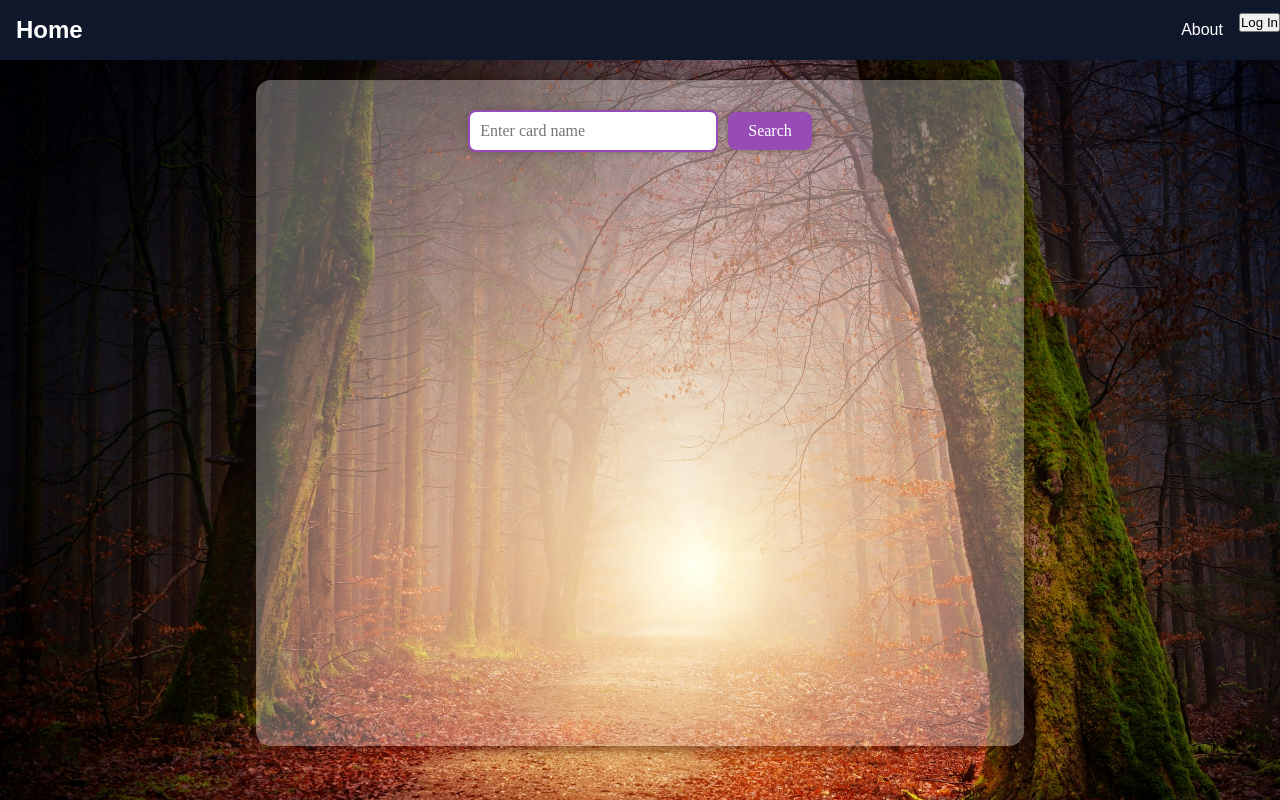
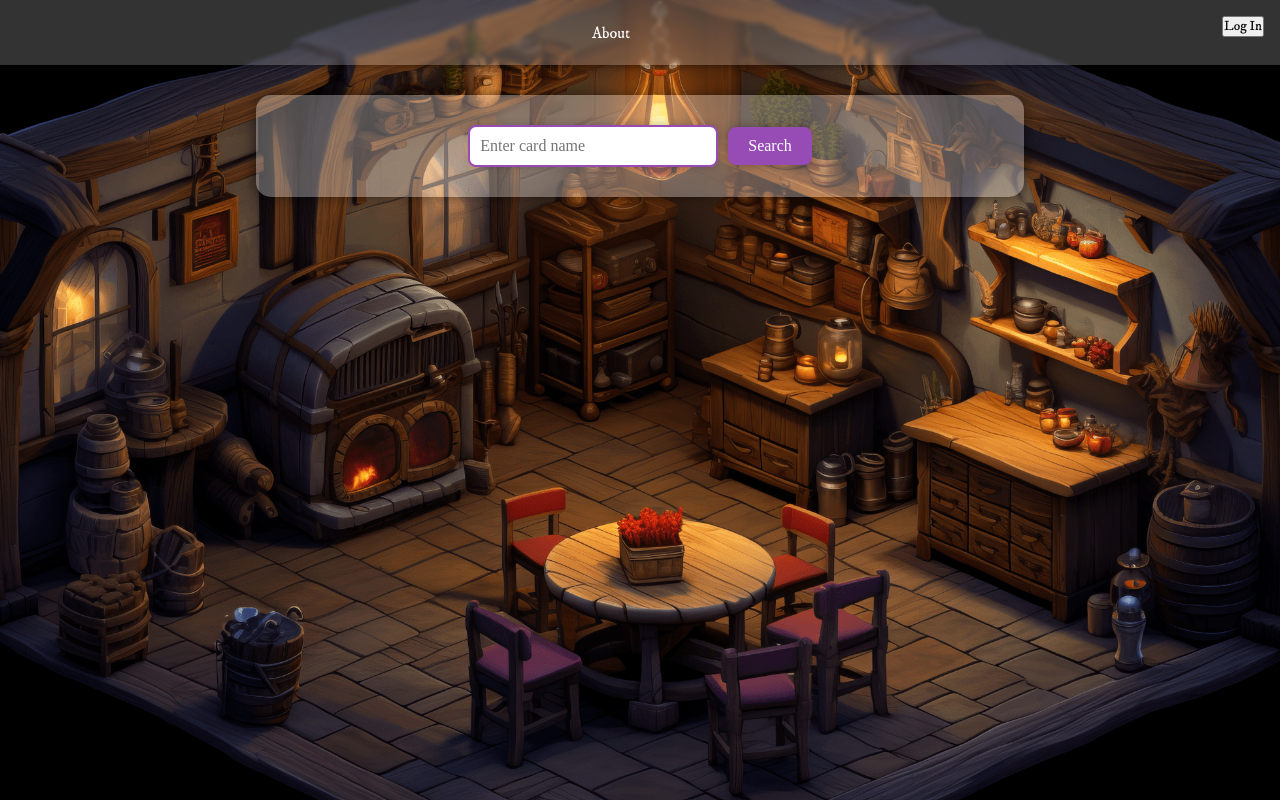
Before and after one commit to fsalviati/MTG-Deck-Builder, a React (Vite) app in the folder client/: page / in a window 1280 px wide. Built offline with nearby package versions, Linux system fonts and the light colour scheme.

Commit message:
Background image changed | Navbar improvement on mobile

```diff
--- a/client/index.html
+++ b/client/index.html
@@ -4,6 +4,14 @@
     <meta charset="UTF-8" />
     <link rel="icon" type="image/svg+xml" href="/vite.svg" />
     <meta name="viewport" content="width=device-width, initial-scale=1.0" />
+
+    <link rel="preconnect" href="https://fonts.googleapis.com" />
+    <link rel="preconnect" href="https://fonts.gstatic.com" crossorigin />
+    <link
+      href="https://fonts.googleapis.com/css2?family=IM+Fell+DW+Pica:ital@0;1&display=swap"
+      rel="stylesheet"
+    />
+
     <title>MTG DECK BUILDER</title>
   </head>
   <body>
--- a/client/src/App.css
+++ b/client/src/App.css
@@ -1,5 +1,4 @@
 .app {
   height: 100%;
   width: 100%;
-  background-color: rgb(224, 225, 231);
 }
--- a/client/src/components/Navbar.tsx
+++ b/client/src/components/Navbar.tsx
@@ -1,4 +1,4 @@
-import { NavLink, Link } from "react-router-dom";
+import { NavLink } from "react-router-dom";
 import { useState } from "react";
 import { useAuth0 } from "@auth0/auth0-react";
 import "../styles/navbar.css";
@@ -9,45 +9,66 @@ const Navbar = () => {
 
   return (
     <nav>
-      <Link to="/" className="title">
-        Home
-      </Link>
       <div className="menu-mobile" onClick={() => setMenuOpen(!menuOpen)}>
         <span></span>
         <span></span>
         <span></span>
         <span></span>
       </div>
+      <div className="nav-links">
         <ul className={menuOpen ? "open" : ""}>
+          <div className="nav-menu-items">
             {isAuthenticated && (
               <>
                 <li>
-              <NavLink to="/deck-builder">Deck Builder</NavLink>
+                  <NavLink to="/" className="navItems">
+                    Home
+                  </NavLink>
                 </li>
                 <li>
-              <NavLink to="/my-decks">My Decks</NavLink>
+                  <NavLink to="/deck-builder" className="navItems">
+                    Deck Builder
+                  </NavLink>
+                </li>
+                <li>
+                  <NavLink to="/my-decks" className="navItems">
+                    My Decks
+                  </NavLink>
                 </li>
               </>
             )}
             <li>
-          <NavLink to="about">About</NavLink>
+              <NavLink to="about" className="navItems">
+                About
+              </NavLink>
             </li>
+          </div>
+          <div className="nav-auth-button">
+            {isAuthenticated ? (
               <li>
-          {isAuthenticated ? (
                 <button
                   onClick={() =>
-                logout({ logoutParams: { returnTo: window.location.origin } })
+                    logout({
+                      logoutParams: { returnTo: window.location.origin },
+                    })
                   }
                 >
                   Log Out
                 </button>
+              </li>
             ) : (
-            <button className="auth-button" onClick={() => loginWithRedirect()}>
+              <li>
+                <button
+                  className="auth-button"
+                  onClick={() => loginWithRedirect()}
+                >
                   Log In
                 </button>
+              </li>
             )}
-        </li>
+          </div>
         </ul>
+      </div>
     </nav>
   );
 };
--- a/client/src/index.css
+++ b/client/src/index.css
@@ -2,7 +2,7 @@
   box-sizing: border-box;
   margin: 0;
   padding: 0;
-  font-family: Arial, Helvetica, sans-serif;
+  font-family: "IM Fell DW Pica", serif;
 }
 
 #root {
@@ -17,4 +17,5 @@ body {
   overflow: hidden;
   height: 100%;
   width: 100%;
+  font-family: "IM Fell DW Pica", serif;
 }
--- a/client/src/pages/DeckBuilder.tsx
+++ b/client/src/pages/DeckBuilder.tsx
@@ -47,7 +47,6 @@ const DeckBuilder: React.FC = () => {
         }
         return sum;
       }, 0);
-      console.log("totalNumber = ", totalNumber);
       if (totalNumber > 60) {
         setMessage("A deck cannot contain more than 60 cards in total.");
         return;
@@ -56,8 +55,6 @@ const DeckBuilder: React.FC = () => {
       const validCards = cards.filter(
         (card) => card.name.trim() && card.number,
       );
-      console.log("deckName = ", deckName);
-      console.log("cards = ", validCards);
 
       const response = await axios.post("http://localhost:3000/decks", {
         deck: {
@@ -67,7 +64,6 @@ const DeckBuilder: React.FC = () => {
       });
 
       setMessage("Deck saved successfully!");
-      console.log(response.data);
     } catch (error) {
       console.error("Error saving deck:", error);
       setMessage("Failed to save the deck. Please try again.");
--- a/client/src/pages/Home.tsx
+++ b/client/src/pages/Home.tsx
@@ -26,14 +26,13 @@ const Home: React.FC = () => {
 
     try {
       const response = await axios.get<Card>(
-        `http://localhost:3000/cards/${encodeURIComponent(searchQuery)}`
+        `http://localhost:3000/cards/${encodeURIComponent(searchQuery)}`,
       );
-      console.log(response.data);
 
       setCard(response.data);
     } catch (err) {
       setError(
-        "Failed to fetch card. Please check the card name and try again."
+        "Failed to fetch card. Please check the card name and try again.",
       );
       console.error(err);
     } finally {
--- a/client/src/styles/cardDetails.css
+++ b/client/src/styles/cardDetails.css
@@ -1,11 +1,11 @@
 .card-details-container {
   display: flex;
+  flex-direction: row;
   background-color: #464645;
   border-radius: 10px;
   box-shadow: 0 0 15px rgba(0, 0, 0, 0.5);
   color: white;
-  font-family: "Cinzel", serif;
-  width: 80%;
+  width: 85%;
   margin: 25px auto;
   padding: 40px;
   height: auto;
@@ -74,3 +74,10 @@
   text-transform: capitalize;
   color: #ffca28;
 }
+
+@media (max-width: 480px) {
+  .card-details-container {
+    display: flex;
+    flex-direction: column;
+  }
+}
--- a/client/src/styles/home.css
+++ b/client/src/styles/home.css
@@ -2,14 +2,14 @@
   display: flex;
   justify-content: center;
   align-items: flex-start;
-  background-image: url("../assets/background-main.jpg");
+  background-image: url("../assets/background-main.png");
   background-size: cover;
   background-position: center;
   background-repeat: no-repeat;
-  height: calc(100vh - 60px);
+  height: calc(100vh);
   width: 100%;
   margin: 0;
-  padding: 0;
+  padding: 75px 0 0 0;
   overflow: hidden;
 }
 
@@ -21,7 +21,7 @@
   box-shadow: 0 0 15px rgba(0, 0, 0, 0.5);
   text-align: center;
   width: 60%;
-  height: 90%;
+  height: auto;
 }
 
 .home-card-search-container input[type="text"] {
@@ -53,3 +53,11 @@
   background-color: #8a378e;
   transform: translateY(-2px);
 }
+
+@media (max-width: 480px) {
+  .home-card-search-container {
+    margin: 20px 0;
+    padding: 30px 0;
+    width: 85%;
+  }
+}
--- a/client/src/styles/navbar.css
+++ b/client/src/styles/navbar.css
@@ -1,27 +1,40 @@
-.active {
-  background-color: #1d4ed8;
-}
-
 nav {
   display: flex;
-  justify-content: space-between;
+  justify-content: center;
   align-items: center;
-  background-color: #0f172a;
   color: white;
-  position: sticky;
+  position: fixed;
   top: 0;
-}
-
-nav .title {
-  font-size: 1.5rem;
-  margin: 1rem;
-  font-weight: bold;
-  text-decoration: none;
-  color: white;
+  left: 0;
+  width: 100%;
+  z-index: 1000;
+  height: 65px;
+  box-sizing: border-box;
+  background-color: rgba(255, 255, 255, 0.2);
+  backdrop-filter: blur(2px);
+  box-shadow: 0 0 8px rgba(0, 0, 0, 0.5);
 }
 
 nav ul {
   display: flex;
+  width: 100%;
+}
+
+nav .nav-links {
+  flex: 1;
+  display: flex;
+  justify-content: center;
+}
+
+nav .nav-menu-items {
+  display: flex;
+  justify-content: center;
+  flex-grow: 1;
+}
+
+nav .nav-auth-button {
+  display: flex;
+  margin-right: 1rem;
 }
 
 nav ul li {
@@ -39,6 +52,10 @@ nav ul li a {
 
 nav ul li a:not(.active):hover {
   background-color: #172554;
+}
+
+nav .active {
+  background-color: #1d4ed8;
 }
 
 nav .menu-mobile {
@@ -59,6 +76,7 @@ nav .menu-mobile span {
   border-radius: 0.2rem;
 }
 
+/* Mobile */
 @media (max-width: 480px) {
   nav .menu-mobile {
     display: flex;
@@ -66,7 +84,8 @@ nav .menu-mobile span {
 
   nav {
     flex-direction: column;
-    align-items: flex-start;
+    align-items: center;
+    height: auto;
   }
 
   nav ul {
@@ -80,6 +99,20 @@ nav .menu-mobile span {
     display: flex;
   }
 
+  nav .nav-menu-items {
+    flex-direction: column;
+    align-items: center;
+  }
+
+  nav .nav-auth-button {
+    align-self: center;
+    margin-right: 0;
+  }
+
+  nav .active {
+    background-color: transparent;
+  }
+
   nav ul li {
     width: 100%;
     text-align: center;
```
Also changed, not shown: client/src/assets/background-main.jpg (deleted), client/src/assets/background-main.png (added). Lines whose indentation alone changed are shown as unchanged.
